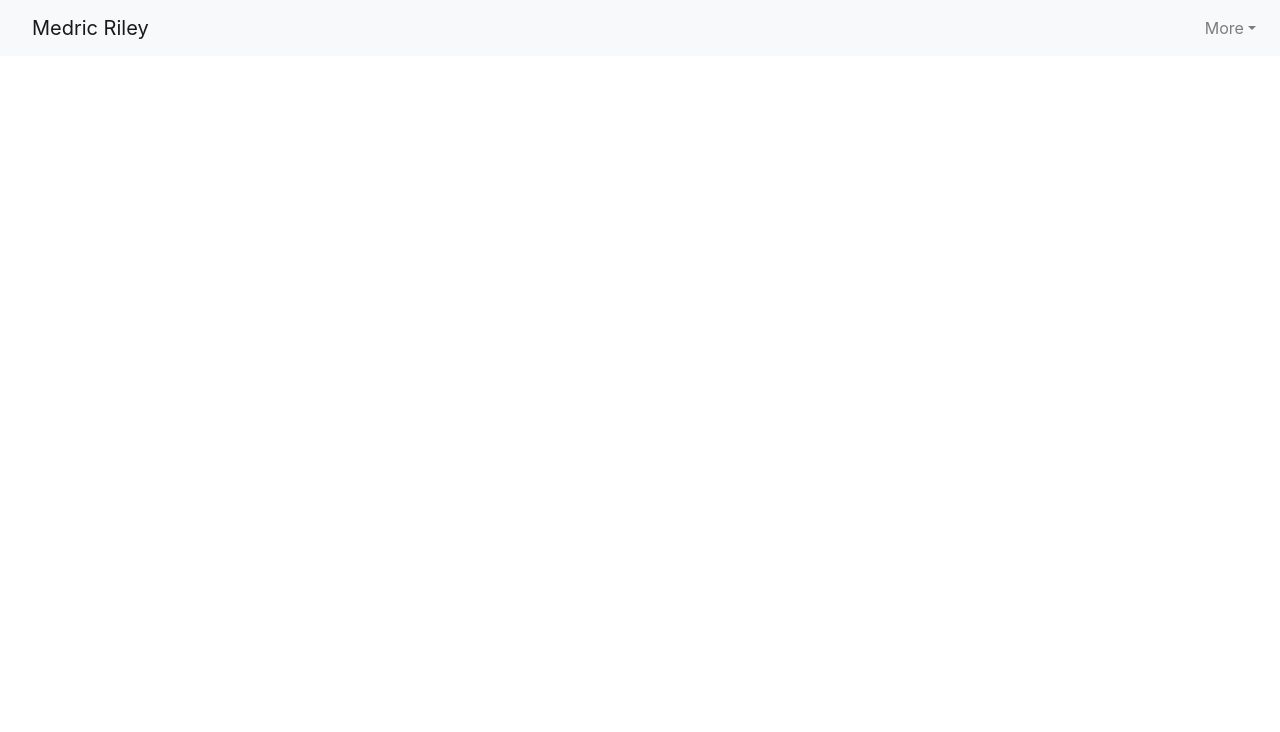
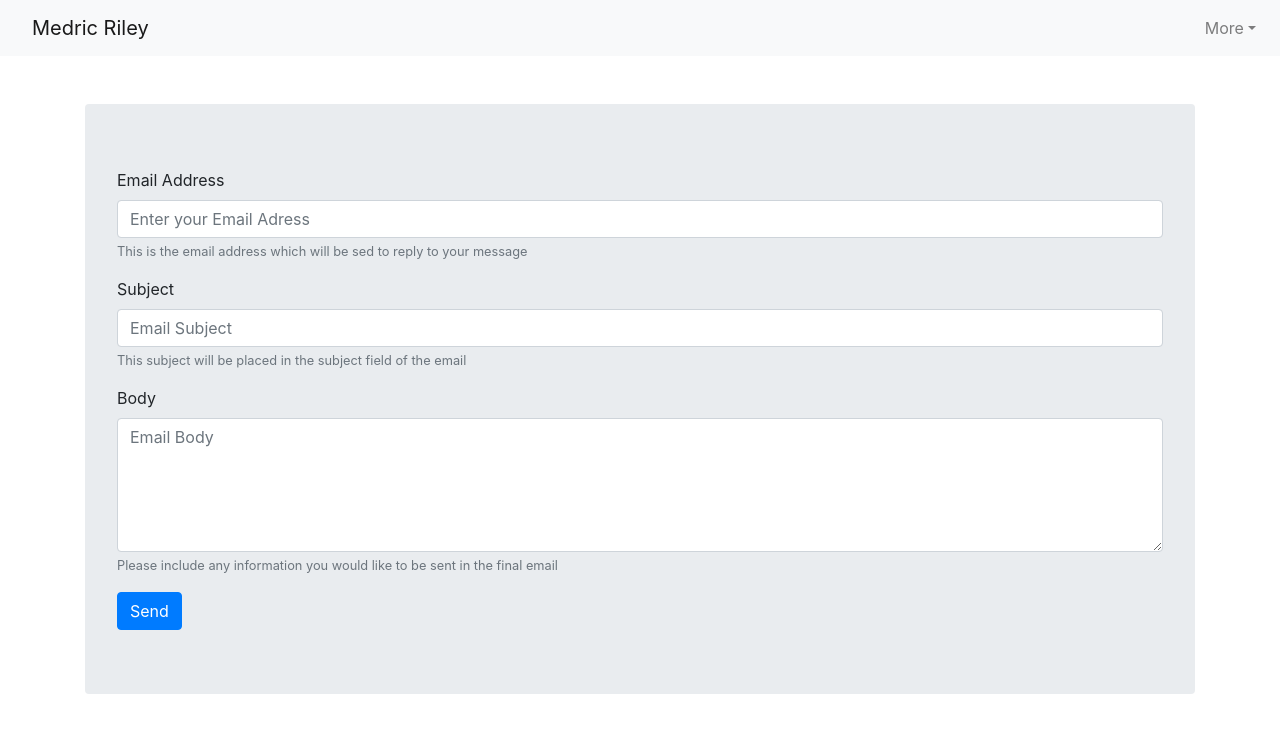
Before and after one commit to medricr/react-portfolio-w-backend, a React (Create React App) app in the folder client/: page /contact in a window 1280 px wide. Shown: the top 732 px of the page. Built offline with nearby package versions, Linux system fonts and the light colour scheme.

Commit message:
built basic contact form, gave contactPage component state and ability to track input changes

```diff
--- a/client/package.json
+++ b/client/package.json
@@ -31,5 +31,5 @@
       "last 1 safari version"
     ]
   },
-	"proxy": "http://localhost:3001"
+  "proxy": "http://localhost:3001"
 }
--- a/client/src/App.js
+++ b/client/src/App.js
@@ -7,6 +7,7 @@ import { BrowserRouter as Router, Route, Switch } from "react-router-dom";
 import NavBar from './components/NavBar';
 import Bio from './components/Bio';
 import ProjectGallery from './components/ProjectGallery';
+import ContactPage from './components/ContactPage';
 // import logo from './logo.svg';
 import './App.css';
 
@@ -20,6 +21,7 @@ class App extends React.Component {
 					<Switch>
 						<Route exact path='/' component={Bio} />
 						<Route exact path='/projects' component={ProjectGallery} />
+						<Route exact path='/contact' component={ContactPage} />
 					</Switch>
 				</Router>
 			</div>
--- /dev/null
+++ b/client/src/components/ContactPage/index.js
@@ -0,0 +1,59 @@
+import React from 'react';
+
+class ContactPage extends React.Component {
+
+	// state goes here
+	// sender email, message body, message subject will all be sent in API request
+	state = {
+		sender_email: "",
+		email_subject:"",
+		email_body: ""
+	}
+
+	// component funcitons go here
+	handleInputChange = (event) => {
+		let name = event.target.name;
+		const value = event.target.value;
+
+		this.setState({
+			[name]: value
+		});
+	}
+
+	render(){
+		return(
+			<div className='container'>
+				<div className='row'>
+					<div className='col-md-12'>
+						<div className='jumbotron rounded mt-5'>
+							<form>
+								{/* Sender return email input */}
+								<div className='form-group'>
+									<label for='sender_email'>Email Address</label>
+									<input type='email' className='form-control' id='sender_email' name='sender_email' placeholder='Enter your Email Adress' onChange={this.handleInputChange}/>
+									<small id='email-help' className='form-text text-muted'>This is the email address which will be sed to reply to your message</small>
+								</div>
+								{/* Sender subject email input */}
+								<div className='form-group'>
+									<label for='email_subject'>Subject</label>
+									<input type='text' className='form-control' id='email_subject' name='email_subject' placeholder='Email Subject' onChange={this.handleInputChange} />
+									<small id='subject-help' className='form-text text-muted'>This subject will be placed in the subject field of the email</small>
+								</div>
+								{/* Sender body email input */}
+								<div className='form-group'>
+									<label for='email_body'>Body</label>
+									<textarea type='text' className='form-control' id='email_body' name='email_body' placeholder='Email Body' rows='5' onChange={this.handleInputChange}/>
+									<small id='body-help' className='form-text text-muted'>Please include any information you would like to be sent in the final email</small>
+								</div>
+								{/* onclick take information from form, package it into request, and hit the nodemailer route */}
+								<button type='submit' className='btn btn-primary'>Send</button>
+							</form>
+						</div>
+					</div>
+				</div>
+			</div>
+		)
+	}
+}
+
+export default ContactPage;
--- a/client/src/components/ProjectCard/index.js
+++ b/client/src/components/ProjectCard/index.js
@@ -2,7 +2,7 @@ import React from 'react';
 import skellyboi from '../../assets/Skelly.png'
 
 
-import {Card, CardImg, CardText, CardBody, CardTitle, CardSubtitle, Button} from 'reactstrap';
+import {Card, CardImg, CardText, CardBody, CardTitle, CardSubtitle} from 'reactstrap';
 
 class ProjectCard extends React.Component {
 	render() {
```
Also changed, not shown: 1 other file (tests, documents, lock files or other folders).
